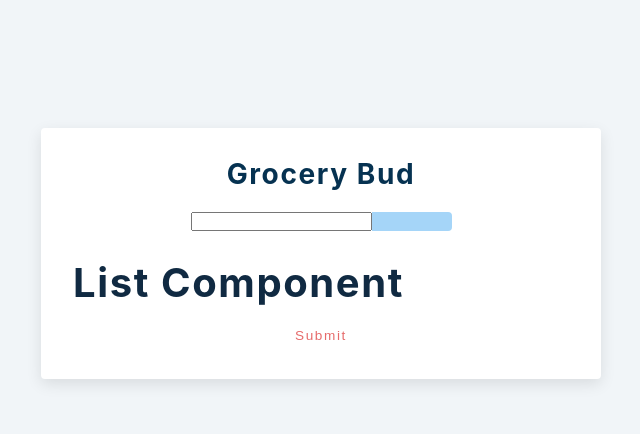
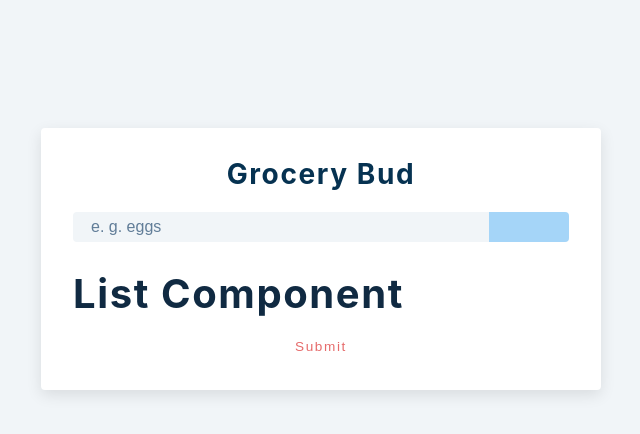
Before and after one commit to jos3ph-m/Grocery-Bud, a React (Create React App) app: page / in a window 1280 px wide. Shown: the top 434 px of the page, without its empty margins (319-959 px from the left). Built offline with nearby package versions, Linux system fonts and the light colour scheme.

Commit message:
Setting up structure

```diff
--- a/src/App.js
+++ b/src/App.js
@@ -20,7 +20,13 @@
         {alert.show && <Alert />}
         <h3>grocery bud</h3>
         <div className="form-control">
-          <input type="text" />
+          <input
+            type="text"
+            className="grocery"
+            placeholder="e. g. eggs"
+            value={name}
+            onChange={(e) => setName(e.target.value)}
+          />
           <button type="submit" className="submit-btn"></button>
         </div>
       </form>
```
